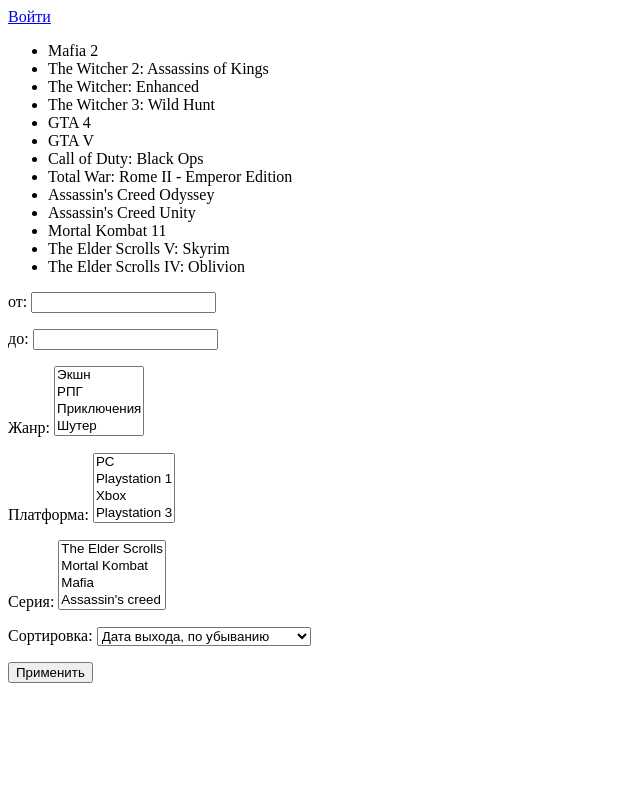
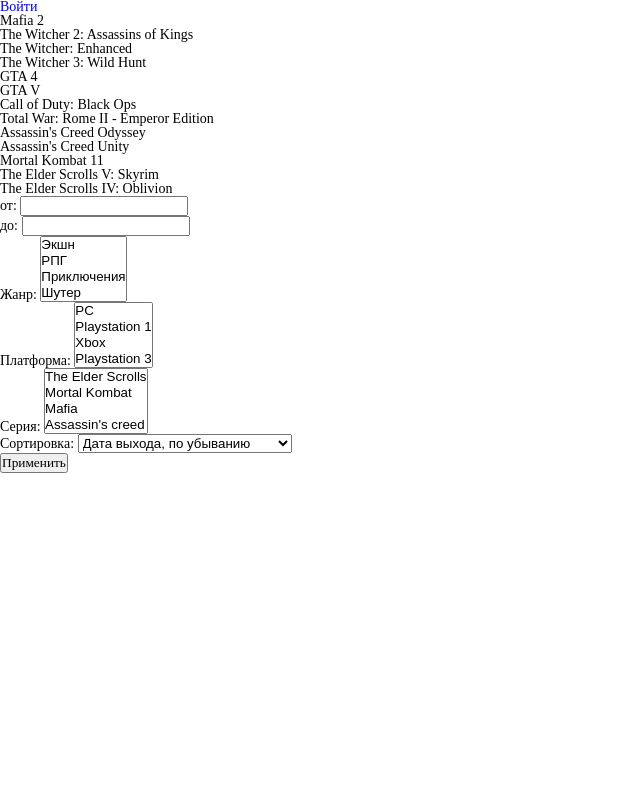
Before and after one commit to denis-teslyuk/denisshop, a Django app: page / in a window 1280 px wide. Shown: the whole page, without its empty margins (0-640 px from the left). Run offline with Django 5.2, Linux system fonts and the light colour scheme; data comes from the database, SQL or seed files in the repository.

Commit message:
Link style.css

```diff
--- /dev/null
+++ b/denisshopsite/denisshop/static/denisshop/css/source/null.scss
@@ -0,0 +1,35 @@
+*{
+    padding: 0;
+    margin: 0;
+ }
+
+ *,*:before,*:after{
+    -moz-box-sizing: border-box;
+    -webkit-box-sizing: border-box;
+    box-sizing: border-box;
+ }
+
+ nav,footer,header,aside{display: block;}
+
+ html,body{
+    height: 100%;
+    width: 100%;
+    font-size: 100%;
+    line-height: 1;
+    font-size: 14px;
+    -ms-text-size-adjust: 100%;
+    -moz-text-size-adjust: 100%;
+    -webkit-text-size-adjust: 100%;
+ }
+
+ input,button,textarea{font-family:inherit;}
+
+ input::-ms-clear{display: none;}
+ button{cursor: pointer;}
+ button::-moz-focus-inner {padding:0;border:0;}
+ a, a:visited{text-decoration: none;}
+ a:hover{text-decoration: none;}
+ ul li{list-style: none;}
+
+ h1,h2,h3,h4,h5,h6{font-size: inherit;font-weight: 400;
+color: #5d5d5d}
--- /dev/null
+++ b/denisshopsite/denisshop/static/denisshop/css/source/style.scss
@@ -0,0 +1 @@
+@import 'null.scss'
--- /dev/null
+++ b/denisshopsite/denisshop/static/denisshop/css/style.css
@@ -0,0 +1,59 @@
+* {
+  padding: 0;
+  margin: 0;
+}
+
+*, *:before, *:after {
+  -webkit-box-sizing: border-box;
+  box-sizing: border-box;
+}
+
+nav, footer, header, aside {
+  display: block;
+}
+
+html, body {
+  height: 100%;
+  width: 100%;
+  font-size: 100%;
+  line-height: 1;
+  font-size: 14px;
+  -ms-text-size-adjust: 100%;
+  -moz-text-size-adjust: 100%;
+  -webkit-text-size-adjust: 100%;
+}
+
+input, button, textarea {
+  font-family: inherit;
+}
+
+input::-ms-clear {
+  display: none;
+}
+
+button {
+  cursor: pointer;
+}
+
+button::-moz-focus-inner {
+  padding: 0;
+  border: 0;
+}
+
+a, a:visited {
+  text-decoration: none;
+}
+
+a:hover {
+  text-decoration: none;
+}
+
+ul li {
+  list-style: none;
+}
+
+h1, h2, h3, h4, h5, h6 {
+  font-size: inherit;
+  font-weight: 400;
+  color: #5d5d5d;
+}
--- a/denisshopsite/templates/base.html
+++ b/denisshopsite/templates/base.html
@@ -1,8 +1,10 @@
 <!DOCTYPE html>
+{% load static %}
 <html lang="ru">
 <head>
     <meta charset="UTF-8">
     <title>{{title}}</title>
+    <link rel="stylesheet" href="{% static 'denisshop/css/style.css' %}">
 </head>
 <body>
   {% if user.is_authenticated %}
```
Also changed, not shown: 1 other file.
